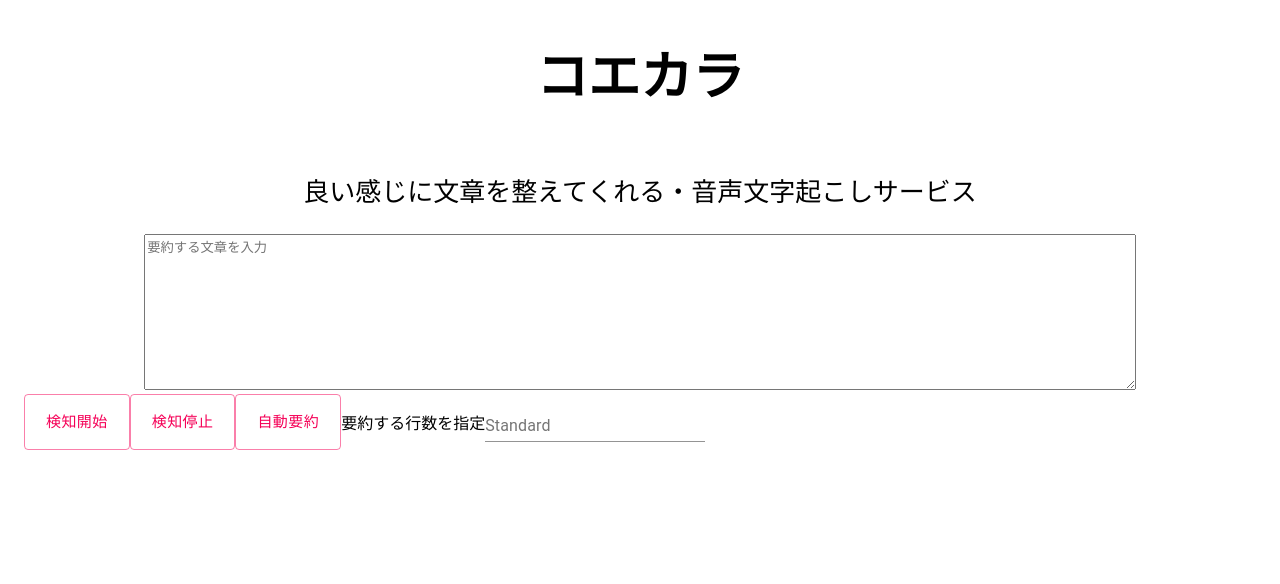
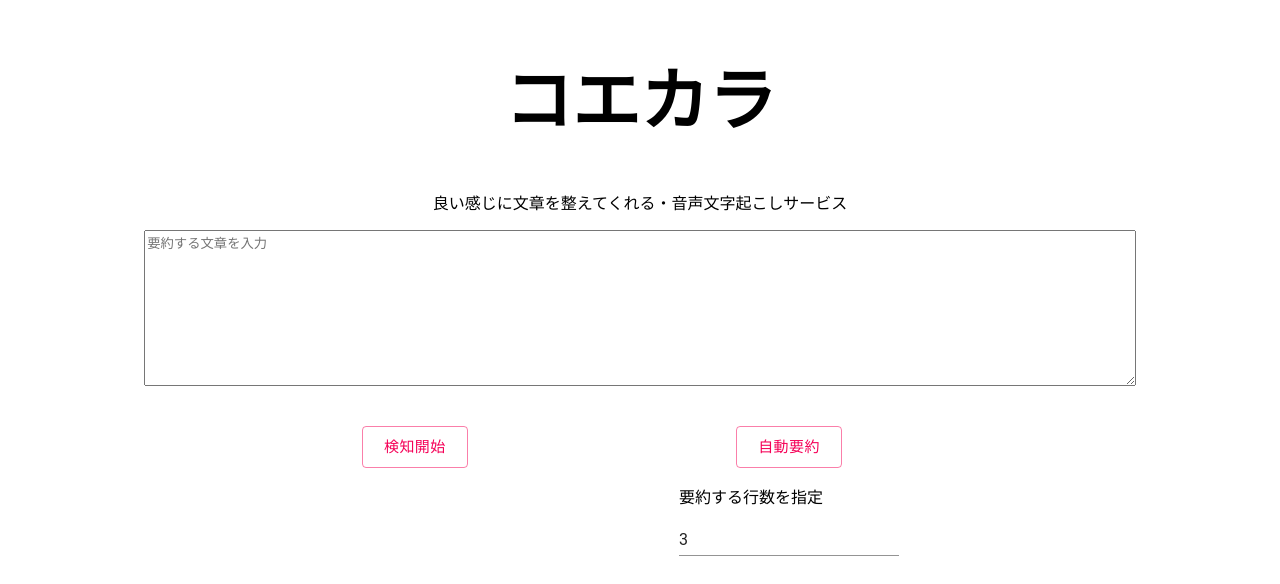
Before and after one commit to coecara/app, a React (Create React App) app: page / in a window 1280 px wide. Shown: the top 584 px of the page. Built offline with nearby package versions, Linux system fonts and the light colour scheme.

Commit message:
Add layout for buttons

```diff
--- a/src/App.css
+++ /dev/null
@@ -1,11 +0,0 @@
-.App {
-  text-align: center;
-}
-
-.App-header {
-  display: flex;
-  flex-direction: column;
-  align-items: center;
-  justify-content: center;
-  font-size: calc(10px + 2vmin);
-}
--- a/src/App.tsx
+++ b/src/App.tsx
@@ -1,29 +1,34 @@
 import React, {useState, useEffect, useRef} from 'react';
-import {makeStyles} from '@material-ui/core/styles';
-import Button from '@material-ui/core/Button';
-import TextField from '@material-ui/core/TextField';
 import Container from '@material-ui/core/Container';
+import Box from '@material-ui/core/Box';
 import Grid from '@material-ui/core/Grid';
 import Textarea from './components/Textarea';
-
-import './App.css';
+import TextField from '@material-ui/core/TextField';
+import Button from '@material-ui/core/Button';
 
 function App() {
   const [detecting, setDetecting] = useState(false); // 音声認識ステータス
-
   return (
     <div className="App">
+      <Container>
+        <Grid container justify="center">
           <header className="App-header">
+            <Box textAlign="center">
+              <Box fontSize="h4.fontSize">
                 <h1>コエカラ</h1>
+              </Box>
               <p>良い感じに文章を整えてくれる・音声文字起こしサービス</p>
+            </Box>
           </header>
-      <Container>
+        </Grid>
         <Grid container>
-          <Grid item xs={12}>
+          <Grid container item justify="center">
             <Textarea />
           </Grid>
         </Grid>
-        <Grid container>
+        <Box m={5}>
+          <Grid container justify="center" spacing={5}>
+            <Grid item xs={3}>
               <Button
                 variant="outlined"
                 // disabled={detecting}
@@ -34,16 +39,9 @@ function App() {
                 }}>
                 {detecting ? '検知中...' : '検知開始'}
               </Button>
-          <Button
-            variant="outlined"
-            // disabled={detecting}
-            color="secondary"
-            size="large"
-            onClick={() => {
-              // recognizerRef.current.start();
-            }}>
-            検知停止
-          </Button>
+            </Grid>
+            <Grid container item xs={3} justify="center">
+              <Grid item justify="center">
                 <Button
                   variant="outlined"
                   // disabled={detecting}
@@ -54,11 +52,20 @@ function App() {
                   }}>
                   自動要約
                 </Button>
+              </Grid>
+              <Grid item justify="center">
                 <p>要約する行数を指定</p>
                 <form noValidate autoComplete="off">
-            <TextField id="standard-basic" label="Standard" />
+                  <TextField
+                    id="standard-basic"
+                    type="number"
+                    defaultValue={3}
+                  />
                 </form>
               </Grid>
+            </Grid>
+          </Grid>
+        </Box>
       </Container>
     </div>
   );
```
Also changed, not shown: 1 other file (tests, documents, lock files or other folders). Lines whose indentation alone changed are shown as unchanged.
